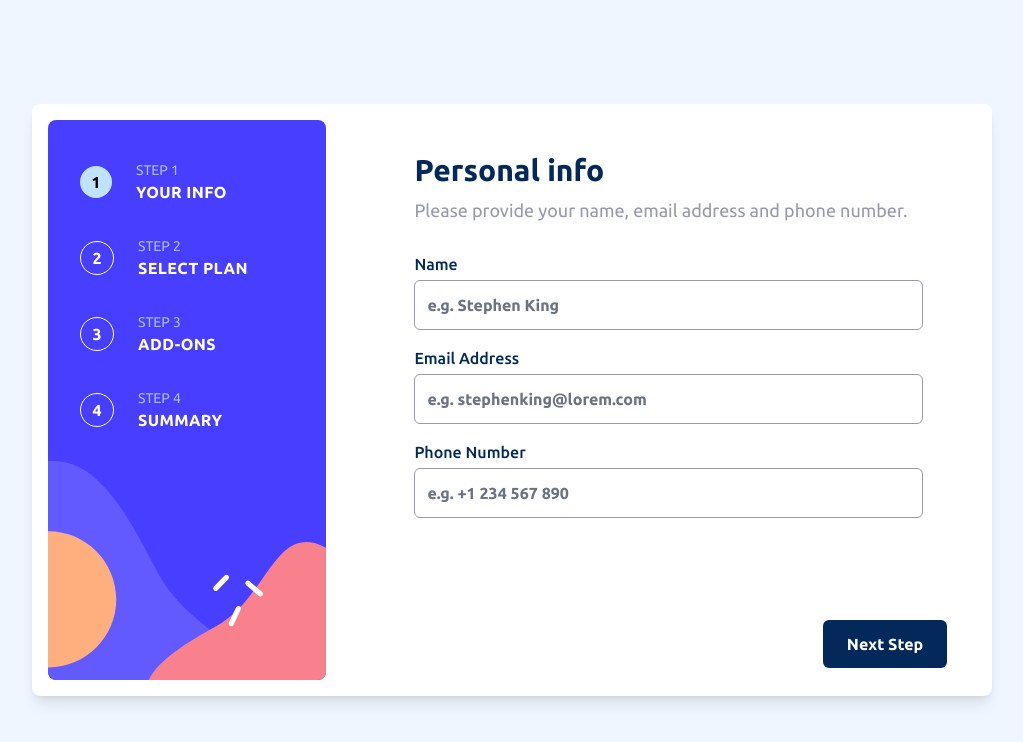
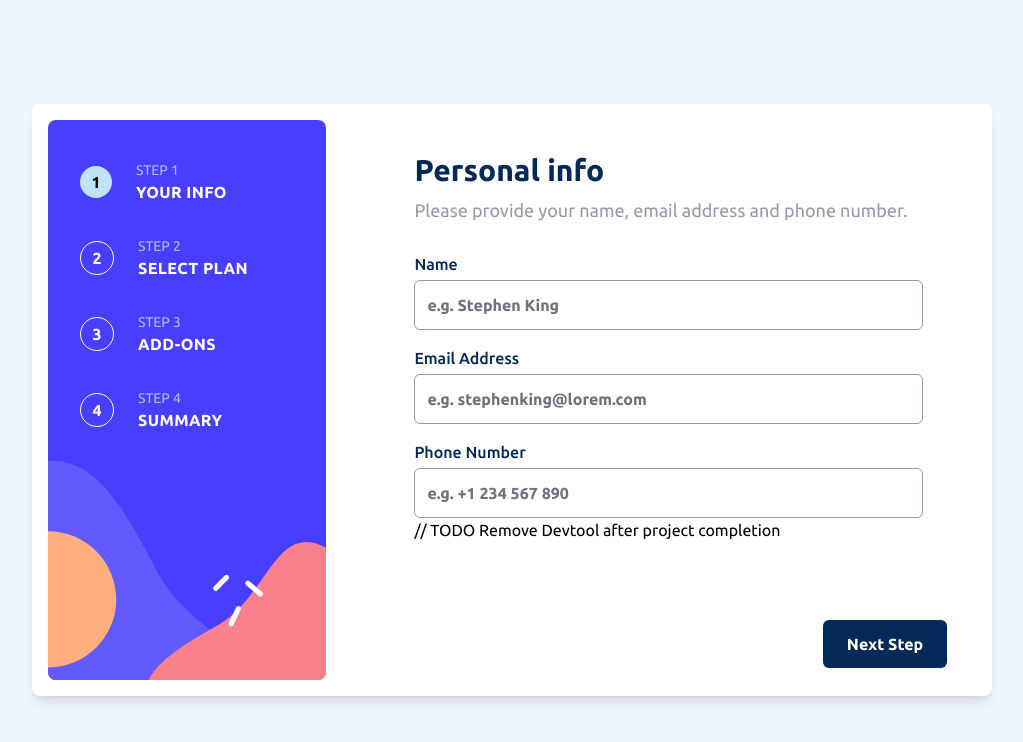
Before and after one commit to Di-void/multi-step-form, a React (Vite) app: page / in a window 1280 px wide. Shown: the top 742 px of the page, without its empty margins (128-1151 px from the left). Built offline with nearby package versions, Linux system fonts and the light colour scheme.

Commit message:
refactor: add todo comment for devtool removal

```diff
--- a/src/components/Forms/InfoForm/index.tsx
+++ b/src/components/Forms/InfoForm/index.tsx
@@ -18,6 +18,8 @@ const schema = z.object({
   }),
 });
 
+type FormData = z.infer<typeof schema>;
+
 const InfoForm = () => {
   const nextPage = useGenericStore((state) => state.nextPage);
   const form = useForm<FormData>({
@@ -35,11 +37,8 @@ const InfoForm = () => {
     handleSubmit,
   } = form;
 
-  type FormData = z.infer<typeof schema>;
-
-  const onSubmit = (data: FormData) => {
+  const onSubmit = () => {
     if (isValid) {
-      console.log(data);
       nextPage();
     }
   };
@@ -79,6 +78,7 @@ const InfoForm = () => {
 
         <FooterNav backBtnIsVisible={false} />
       </form>
+      // TODO Remove Devtool after project completion
       <DevTool control={control} />
     </>
   );
```
